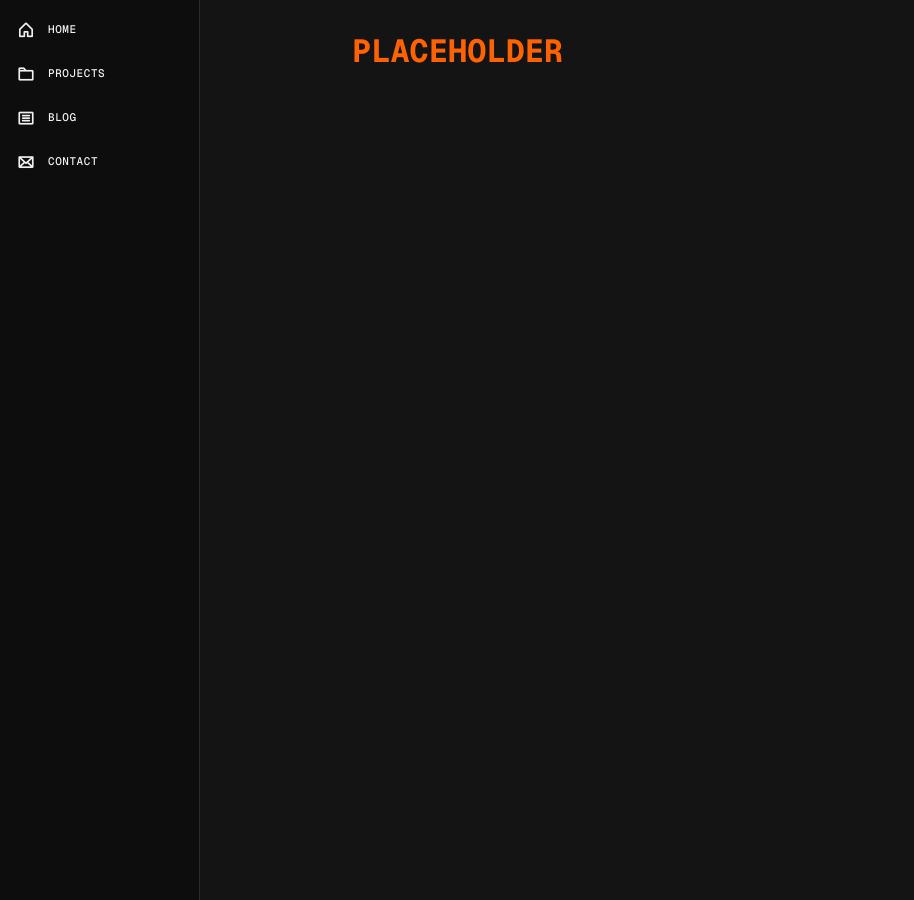
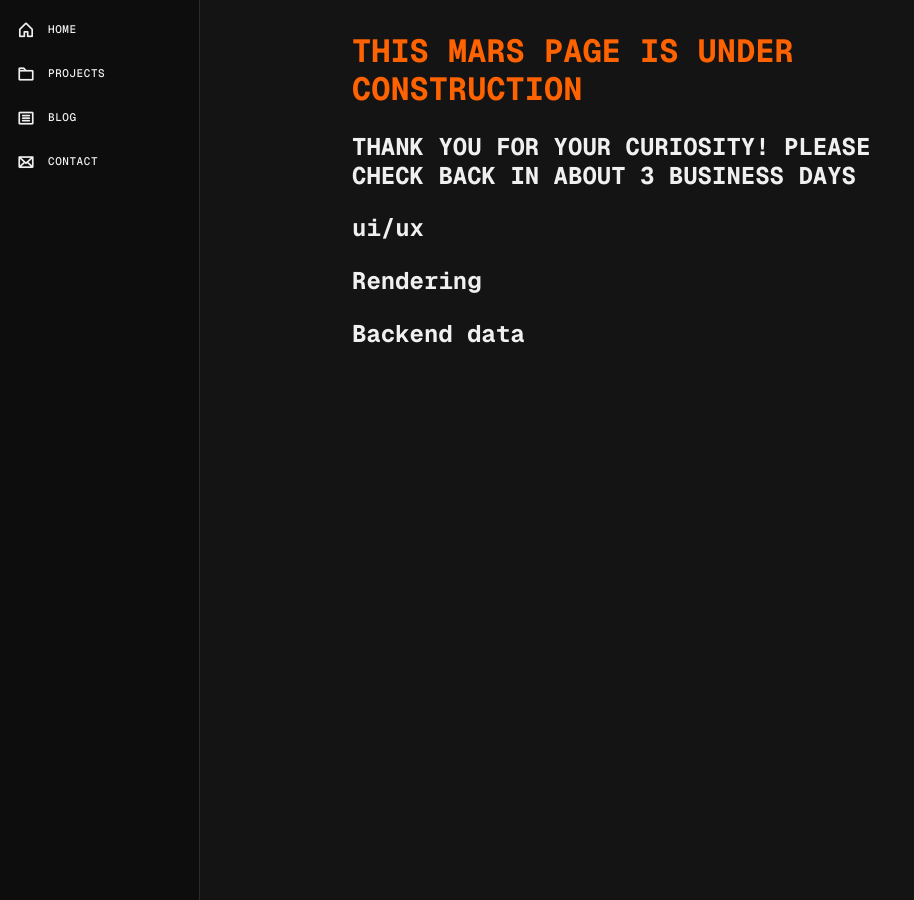
Before and after one commit to hoeksemaa/hoeksemaa.github.io, a Jekyll site: the page built from _posts/2026-03-06-explore-mars.md, in a window 1280 px wide. Shown: the whole page, without its empty margins (0-914 px from the left). Built offline with Jekyll 4.4.1, drawn with Linux system fonts in a browser that asks for light colours.

Commit message:
small blog update

```diff
--- a/_posts/2026-03-06-explore-mars.md
+++ b/_posts/2026-03-06-explore-mars.md
@@ -4,4 +4,12 @@ title: Explore Mars!
 date: 2026-03-06
 ---
 
-# PLACEHOLDER
+# THIS MARS PAGE IS UNDER CONSTRUCTION
+
+## THANK YOU FOR YOUR CURIOSITY! PLEASE CHECK BACK IN ABOUT 3 BUSINESS DAYS
+
+## ui/ux
+
+## Rendering
+
+## Backend data
```
